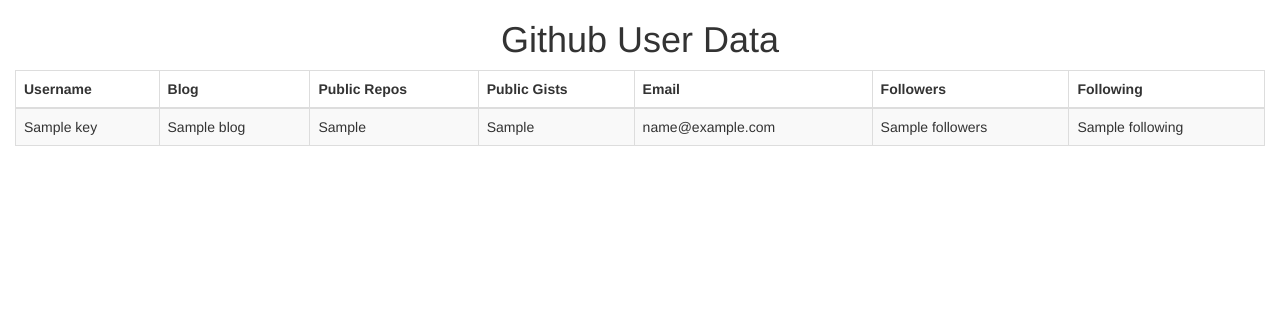
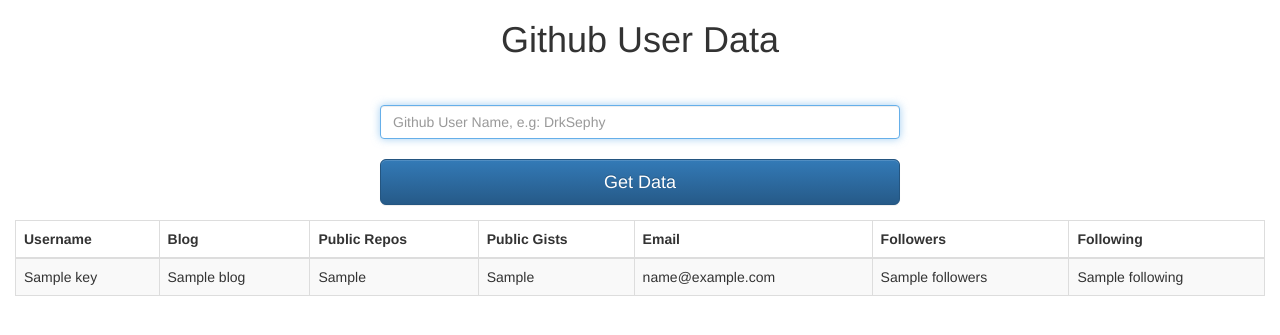
Before and after one commit to icanfreaku/dataquery_djangoapp, a Django app: template app/templates/app/profile.html in a window 1280 px wide. Shown: the top 335 px of the page. Run offline with Django 3.2, Linux system fonts and the light colour scheme; the template is opened without the code that fills it: most values are stand-ins (such as "Sample title", 1, 10 or a date in 2020); some libraries are stand-ins or nearby versions.

Commit message:
GitHub data extraction done

```diff
--- a/app/templates/app/profile.html
+++ b/app/templates/app/profile.html
@@ -9,6 +9,25 @@
 <body>
 <h1 class="text-center"> Github User Data </h1>
 	<div class="col-lg-12">
+      <style>
+        .form-signin {
+          max-width: 550px;
+          padding: 15px;
+          margin: 0 auto;
+        }
+      </style>
+
+
+      <div class="container text-center">
+          <form class="form-signin" id="login_form" method="post" action="/app/profile/">
+            {% csrf_token %}
+
+            <br>
+            <input type="text" name="user" class="form-control" placeholder="Github User Name, e.g: DrkSephy" value="" required autofocus>
+            <br>
+            <button class="btn btn-lg btn-primary btn-block" type="submit">Get Data</button>
+          </form>
+      </div>
       <div class="table-responsive">
           <table class="table table-bordered table-hover table-striped tablesorter">
               <thead>
--- a/dataquery_djangoapp/settings.py
+++ b/dataquery_djangoapp/settings.py
@@ -15,7 +15,7 @@ import os
 # Build paths inside the project like this: os.path.join(BASE_DIR, ...)
 BASE_DIR = os.path.dirname(os.path.dirname(os.path.abspath(__file__)))
 
-TEMPLATE_DIRS = [os.path.join(BASE_DIR, 'templates')]
+
 
 # Quick-start development settings - unsuitable for production
 # See https://docs.djangoproject.com/en/1.11/howto/deployment/checklist/
```
Also changed, not shown: app/views.py (+17 -15 lines), 2 other files. Lines whose indentation alone changed are shown as unchanged.
